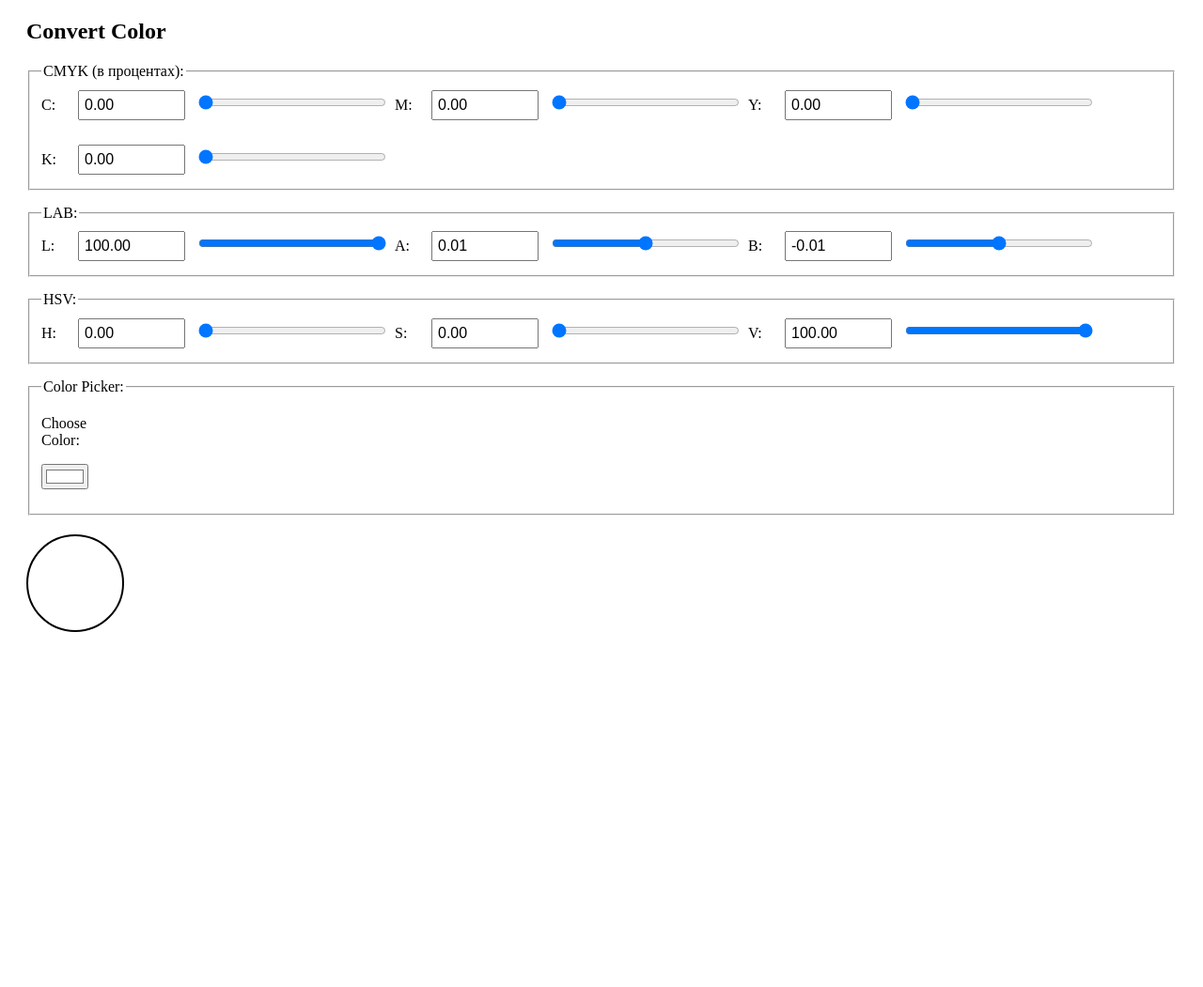
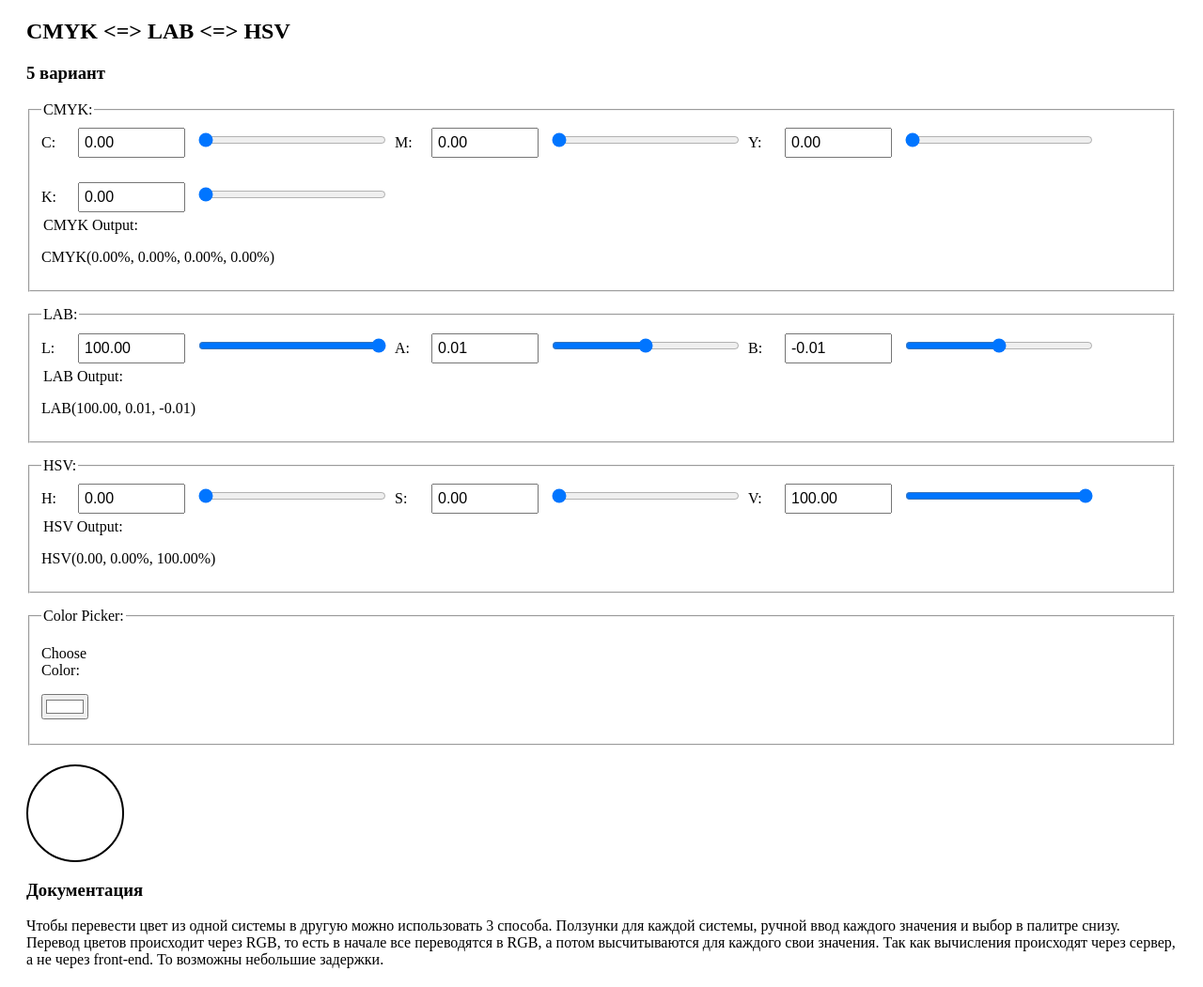
Before and after one commit to 01010101-coder/pkgLabs, a Flask app: page /vlad/laba1 in a window 1280 px wide. Shown: the whole page at 94% size. Before the commit the page ends 673 px from the top, so only its background shows below. Run offline with Flask 3, Linux system fonts and the light colour scheme.

Commit message:
add output colors

```diff
--- a/app/main_page/templates/main_page/index.html
+++ b/app/main_page/templates/main_page/index.html
@@ -7,6 +7,5 @@
 <body>
     <h1>Пользователи</h1>
     <h2><a href="{{ url_for('vlad_main.index') }}">Влад Яхновец</a></h2>
-    <h2><a href="">Дарья Сидорская</a></h2>
 </body>
 </html>
--- a/app/vlad/laba1/convertfunc.py
+++ b/app/vlad/laba1/convertfunc.py
@@ -91,6 +91,7 @@ def lab_to_xyz(l, a, b):
 
     return x, y, z
 
+
 def rgb_to_lab(r, g, b):
     x, y, z = rgb_to_xyz(r, g, b)
     return xyz_to_lab(x, y, z)
@@ -133,7 +134,6 @@ def rgb_to_hsv(r, g, b):
     return round(h, 2), round(s, 2), round(v, 2)
 
 
-
 def hsv_to_rgb(h, s, v):
     h = h % 360  # Убедимся, что h находится в диапазоне [0, 360]
     s = min(max(s / 100.0, 0), 1)  # Ограничиваем значение S между 0 и 1
--- a/app/vlad/laba1/templates/laba1/index.html
+++ b/app/vlad/laba1/templates/laba1/index.html
@@ -3,11 +3,12 @@
 {% block title %}Color Systems{% endblock %}
 
 {% block content %}
-    <h2>Convert Color</h2>
+    <h2>CMYK <=> LAB <=> HSV</h2>
+    <h3>5 вариант</h3>
 
     <form id="colorForm">
         <fieldset>
-            <legend>CMYK (в процентах):</legend>
+            <legend>CMYK:</legend>
             <label for="c">C: </label>
             <input type="number" id="c" min="0" max="100" step="0.01" value="0" oninput="debounceSendColorFromCMYK()"
                    class="wide-input">
@@ -31,6 +32,11 @@
                    class="wide-input">
             <input type="range" id="k_range" min="0" max="100" step="0.01" value="0"
                    oninput="syncCMYKSlider('k', 'k_range')" class="slider">
+            <!-- Поле для отображения значений CMYK -->
+
+            <legend>CMYK Output:</legend>
+            <p id="cmykOutput">CMYK(0.00%, 0.00%, 0.00%, 0.00%)</p>
+
         </fieldset>
 
         <!-- LAB поля -->
@@ -53,6 +59,9 @@
                    oninput="debounceSendColorFromLAB()" class="wide-input">
             <input type="range" id="b_lab_range" min="-128" max="127" step="0.01" value="0"
                    oninput="syncLABSlider('b_lab', 'b_lab_range')" class="slider">
+
+            <legend>LAB Output:</legend>
+            <p id="labOutput">LAB(0.00, 0.00, 0.00)</p>
         </fieldset>
 
         <!-- HSV поля -->
@@ -75,6 +84,9 @@
                    class="wide-input">
             <input type="range" id="v_range" min="0" max="100" step="0.01" value="100"
                    oninput="syncHSVSlider('v', 'v_range')" class="slider">
+
+            <legend>HSV Output:</legend>
+            <p id="hsvOutput">HSV(0.00, 0.00%, 0.00%)</p>
         </fieldset>
 
         <!-- Элемент для выбора цвета с палитры -->
@@ -87,6 +99,17 @@
 
     <!-- Круг, отображающий текущий цвет -->
     <div id="colorDisplay" class="color-circle"></div>
+
+    <footer>
+        <div>
+            <h3>Документация</h3>
+            <p>Чтобы перевести цвет из одной системы в другую можно использовать 3 способа. Ползунки
+                для каждой системы, ручной ввод каждого значения и выбор в палитре снизу.
+                Перевод цветов происходит через RGB, то есть в начале все переводятся в RGB, а потом высчитываются
+                для каждого свои значения.
+                Так как вычисления происходят через сервер, а не через front-end. То возможны небольшие задержки.</p>
+        </div>
+    </footer>
 
     <style>
         .wide-input {
@@ -223,6 +246,8 @@
             document.getElementById("k").value = (data.cmyk.k * 100).toFixed(2);
             document.getElementById("k_range").value = (data.cmyk.k * 100).toFixed(2);
 
+            document.getElementById("cmykOutput").innerText = `CMYK(${(data.cmyk.c * 100).toFixed(2)}%, ${(data.cmyk.m * 100).toFixed(2)}%, ${(data.cmyk.y * 100).toFixed(2)}%, ${(data.cmyk.k * 100).toFixed(2)}%)`;
+
             // Обновляем поля LAB
             document.getElementById("l").value = data.lab.l.toFixed(2);
             document.getElementById("l_range").value = data.lab.l.toFixed(2);
@@ -231,6 +256,8 @@
             document.getElementById("b_lab").value = data.lab.b.toFixed(2);
             document.getElementById("b_lab_range").value = data.lab.b.toFixed(2);
 
+            document.getElementById("labOutput").innerText = `LAB(${(data.lab.l).toFixed(2)}, ${(data.lab.a).toFixed(2)}, ${(data.lab.b).toFixed(2)})`;
+
             // Обновляем поля HSV
             document.getElementById("h").value = data.hsv.h.toFixed(2);
             document.getElementById("h_range").value = data.hsv.h.toFixed(2);
@@ -238,6 +265,8 @@
             document.getElementById("s_range").value = (data.hsv.s * 100).toFixed(2);
             document.getElementById("v").value = (data.hsv.v * 100).toFixed(2);
             document.getElementById("v_range").value = (data.hsv.v * 100).toFixed(2);
+
+            document.getElementById("hsvOutput").innerText = `HSV(${(data.hsv.h).toFixed(2)}, ${(data.hsv.s * 100).toFixed(2)}%, ${(data.hsv.v * 100).toFixed(2)}%)`;
 
             // Обновляем цвет круга
             updateColorCircle();
```
